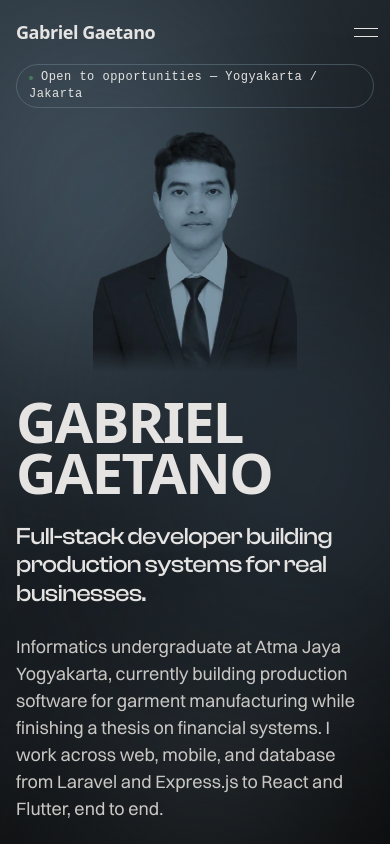
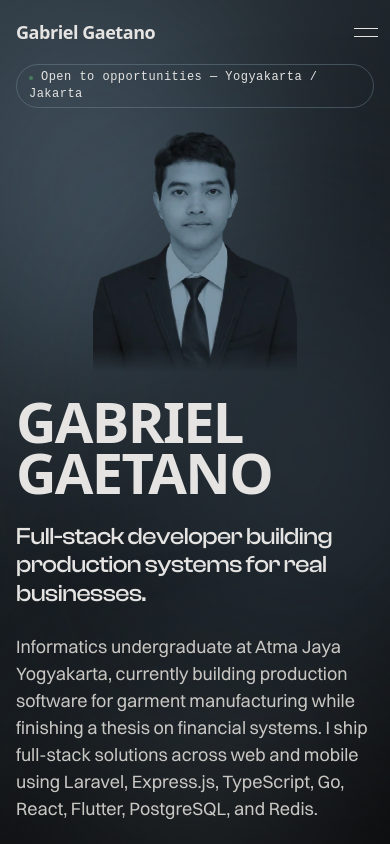
Before and after one commit to Tano11933/portfolio-2, a React (Vite) app: page / in a window 390 px wide. Shown: the top 844 px of the page. Built offline with nearby package versions, Linux system fonts and the light colour scheme; a web font is replaced by a local one.

Commit message:
content: update hero headline and subtext for full-stack positioning
- Change subtext from backend-focused to full-stack narrative
- Include mention of shipping across web and mobile platforms
- Align with full-stack developer identity

```diff
--- a/src/components/sections/Hero.tsx
+++ b/src/components/sections/Hero.tsx
@@ -12,7 +12,7 @@ const EYEBROW_SHORT = 'Open to opportunities — Yogyakarta / Jakarta'
 /** §2 supporting headline, option C (the recommended one). */
 const POSITIONING = 'Full-stack developer building production systems for real businesses.'
 const SUBTEXT =
-  'Informatics undergraduate at Atma Jaya Yogyakarta, currently building production software for garment manufacturing while finishing a thesis on financial systems. I work across web, mobile, and database from Laravel and Express.js to React and Flutter, end to end.'
+  'Informatics undergraduate at Atma Jaya Yogyakarta, currently building production software for garment manufacturing while finishing a thesis on financial systems. I ship full-stack solutions across web and mobile using Laravel, Express.js, TypeScript, Go, React, Flutter, PostgreSQL, and Redis.'
 
 /**
  * DESIGN-SYSTEM §4.7 — Name-Behind-Photo as a 1.3fr / 1fr asymmetric grid.
```
